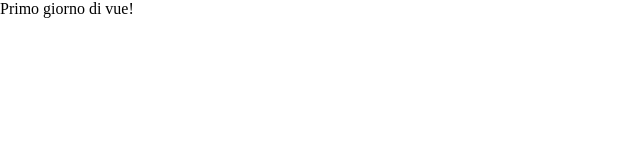
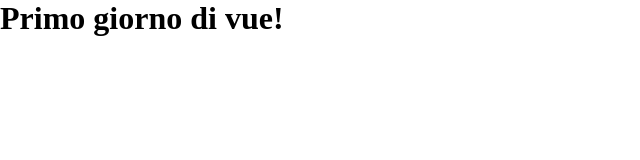
Before and after one commit to DavideCiammetti/vue-hello, a plain HTML site: page index.html in a window 1280 px wide. Shown: the whole page, without its empty margins (0-640 px from the left). Drawn offline with nearby package versions, Linux system fonts and the light colour scheme.

Commit message:
feat: correzione m1

```diff
--- a/index.html
+++ b/index.html
@@ -7,7 +7,14 @@
     <link rel="stylesheet" href="style.css">
 </head>
 <body>
-    <div id="app">{{message}}</div>
+
+    <div id="app">
+
+        <h1>{{message}}</h1>
+
+    </div>
+
+
     <!-- vue js -->
     <script src="https://unpkg.com/vue@3/dist/vue.global.js"></script>
     <!-- vue js -->
```
